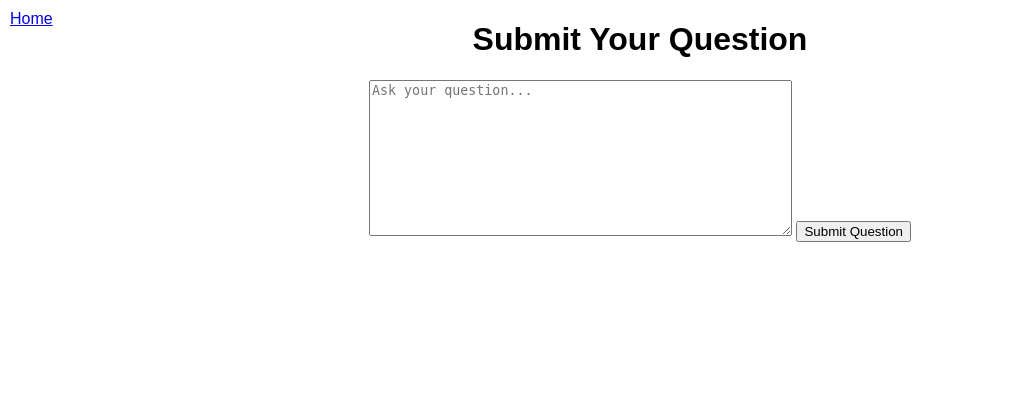
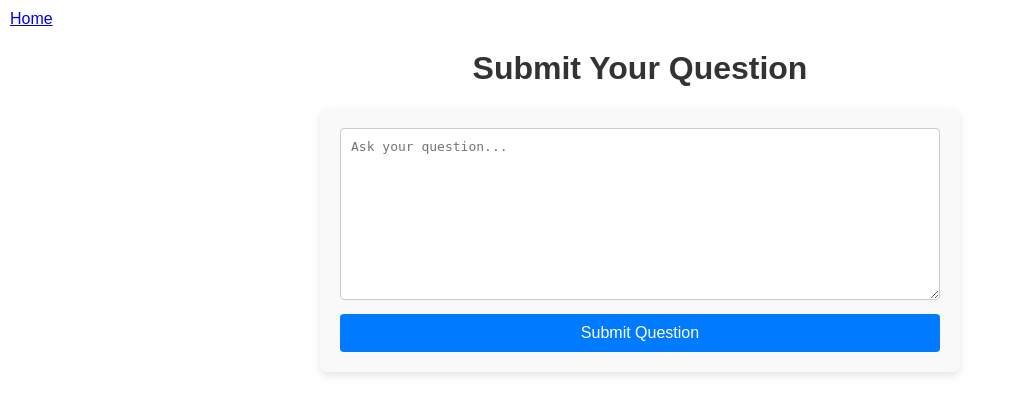
Before and after one commit to IanMulvany/question-voting-app, a Flask app: page /submit-question in a window 1280 px wide. Shown: the top 415 px of the page, without its empty margins (0-1011 px from the left). Run offline with Flask 3, Linux system fonts and the light colour scheme; some libraries are stand-ins or nearby versions.

Commit message:
style: Enhance styling of submit question input form for better appearance

```diff
--- a/templates/submit_question.html
+++ b/templates/submit_question.html
@@ -13,14 +13,19 @@
     <div style="position: absolute; top: 10px; left: 10px;">
       <a href="/">Home</a>
     </div>
-    <h1>Submit Your Question</h1>
+    <h1 style="margin-top: 50px; font-size: 2em; color: #333;">Submit Your Question</h1>
+    <div style="max-width: 600px; margin: 20px auto; padding: 20px; background-color: #f9f9f9; border-radius: 8px; box-shadow: 0 4px 8px rgba(0, 0, 0, 0.1);">
       <textarea
         id="ideas-input"
         rows="10"
         cols="50"
         placeholder="Ask your question..."
+        style="width: 100%; padding: 10px; border-radius: 4px; border: 1px solid #ccc; box-sizing: border-box; font-size: 1em; margin-bottom: 10px;"
       ></textarea>
-    <button id="submit-ideas">Submit Question</button>
+      <button id="submit-ideas" style="width: 100%; padding: 10px; background-color: #007bff; color: white; border: none; border-radius: 4px; font-size: 1em; cursor: pointer; transition: background-color 0.3s;">
+        Submit Question
+      </button>
+    </div>
     <div id="submitted-question" style="margin-top: 20px; display: none;">
       <h2>You have successfully submitted the following question:</h2>
       <div class="idea-card" id="user-question">
```
Lines whose indentation alone changed are shown as unchanged.
